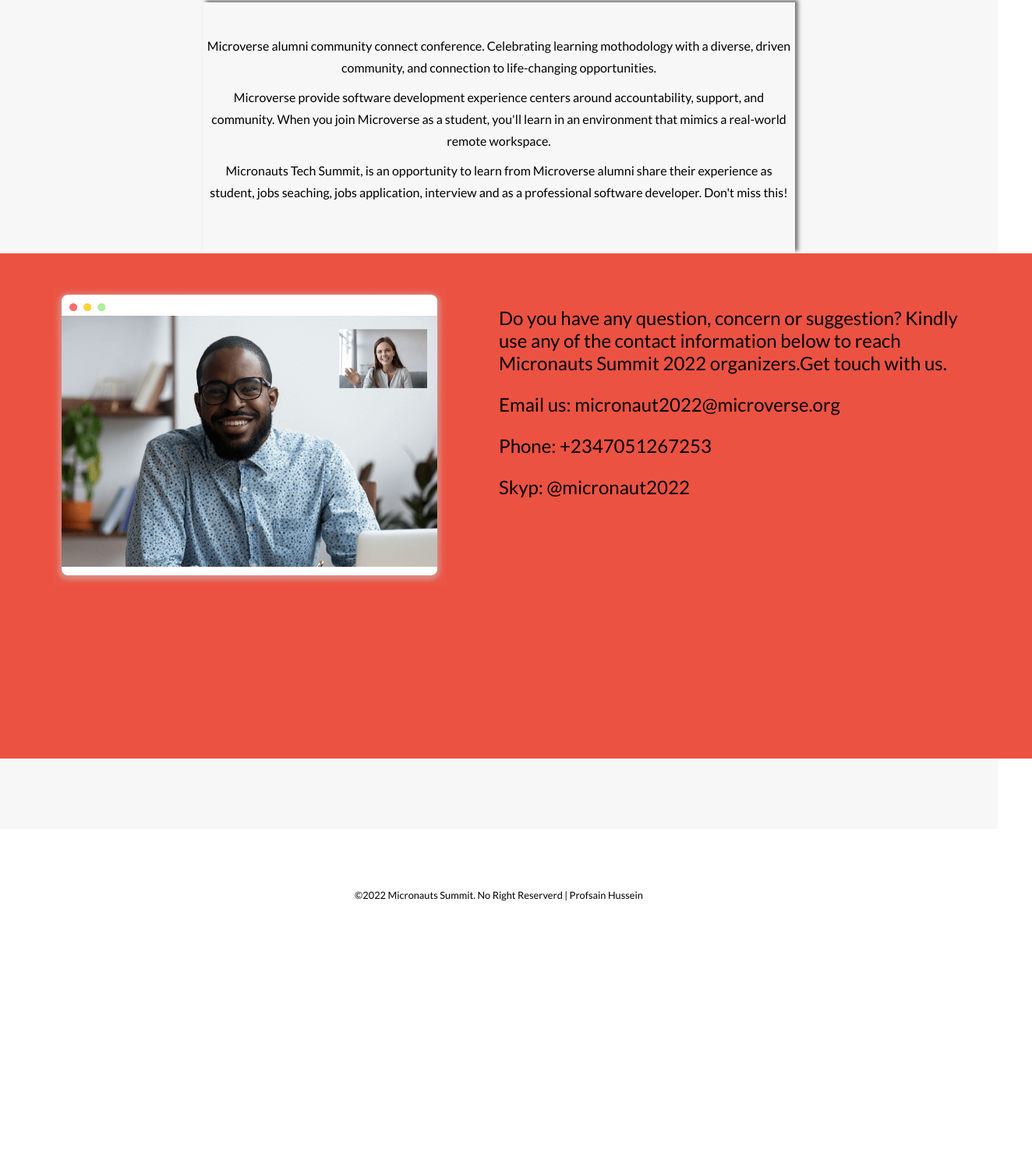
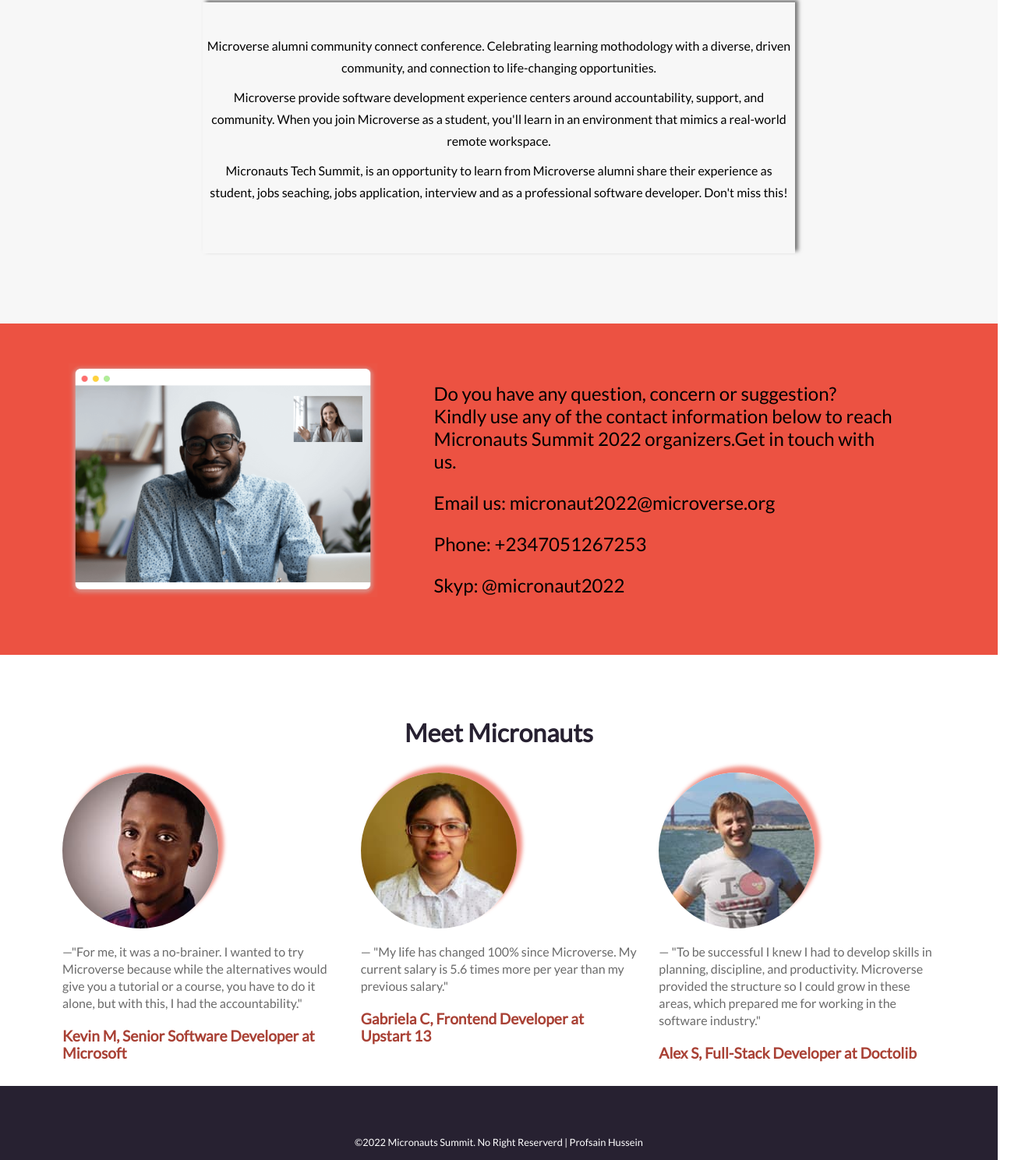
Before and after one commit to Profsain/capstone-projects1, a website: page pages/about.html in a window 1280 px wide. Shown: the part 332-1820 px from the top of the page at 78% size, 1324 px wide, since content can reach past the window. Before the commit the page ends 1501 px from the top, so only its background shows below. Drawn offline with Linux system fonts and the light colour scheme; a web font is replaced by a local one.

Commit message:
Complete Mobile responsiveness

```diff
--- a/assets/scripts/main.js
+++ b/assets/scripts/main.js
@@ -1,6 +1,9 @@
 const hamburgar = document.getElementById('hamburger-icon');
 const mobileMenu = document.querySelector('.mobile-menu')
 const navClose = document.querySelectorAll('.mobile-nav-link');
+
+// const speakers = speakers;
+console.log(speakers)
 
 // Open and close mobile menu bar
 const toggleMobileMenu = () => {
--- a/assets/styles/main.css
+++ b/assets/styles/main.css
@@ -137,7 +137,7 @@
   display: none;
 }
 
-.nav-link:hover {
+.active, .nav-link:hover {
   color: #ec5242;
 }
 
@@ -324,6 +324,95 @@
   padding-top: 4rem;
 }
 
+/* about page style */
+.about-main {
+  display: flex;
+  flex-direction: column;
+  justify-content: center;
+  align-items: center;
+  background-color: #f7f7f7;
+  padding: 7%;
+  text-align: center;
+}
+
+.about-text {
+  box-shadow: 4px -3px 5px 0px rgba(0,0,0,0.53);
+  -webkit-box-shadow: 4px -3px 5px 0px rgba(0,0,0,0.53);
+  -moz-box-shadow: 4px -3px 5px 0px rgba(0,0,0,0.53);
+  padding: 3rem 0;
+  max-width: 95vh;
+}
+.about-text > p {
+  font-size: 1rem;
+  margin-top: -6px;
+  line-height: 28px;
+}
+
+.contact-section {
+  display: flex;
+  flex-direction: row;
+  justify-content: space-around;
+  padding: 4%;
+  background-color: #ec5242;
+}
+
+.contact-info {
+  padding-right: 4%;
+  text-align: left;
+  font-size: 1.5rem;
+  max-width: 50%;
+}
+
+.contact-img {
+  max-width: 50%;
+}
+.contact-img > img {
+  width: auto;
+  height: 300px;
+}
+
+.alumni-section {
+  display: flex;
+  flex-direction: column;
+  justify-content: flex-start;
+  align-items: center;
+  padding: 0 5rem;
+}
+.alumni-sec {
+  color: #272131;
+  padding-top: 3rem;
+}
+
+.alumni-grid {
+  display: grid;
+  grid-template-columns: repeat(3, 1fr);
+  gap: 28px;
+}
+
+.alumni-pic > img {
+  border-radius: 50%;
+  box-shadow: 7px -8px 5px 0px rgba(236,82,66,0.66);
+  -webkit-box-shadow: 7px -8px 5px 0px rgba(236,82,66,0.66);
+  -moz-box-shadow: 7px -8px 5px 0px rgba(236,82,66,0.66);
+}
+
+.alumni-info {
+  line-height: 22px;
+  font-weight: 300;
+  color: #6b6b6b;
+}
+
+.alumni-profile {
+  font-size: 1.2rem;
+  font-weight: 600;
+  color: #a94135;
+}
+
+.about-footer {
+  background-color: #272131;
+  color: #fff;
+  padding-bottom: 3rem;
+}
 @media (max-width: 894px) {
   .header {
     position: fixed;
@@ -415,48 +504,20 @@
   .footer-text {
     font-size: 1.2rem;
   }
+
+  .contact-section {
+    flex-direction: column;
+    justify-content: flex-start;
+    align-items: center;
+  }
+
+  .contact-img, .contact-info {
+    max-width: 100%;
+    padding: 26px;
+  }
+
+  .alumni-grid {
+    grid-template-columns: repeat(1, 1fr);
+    padding: 0 28px;
+  }
 }
-
-/* about page style */
-.about-main {
-  display: flex;
-  flex-direction: column;
-  justify-content: center;
-  align-items: center;
-  background-color: #f7f7f7;
-  padding: 7%;
-  text-align: center;
-}
-
-.about-text {
-  box-shadow: 4px -3px 5px 0px rgba(0,0,0,0.53);
-  -webkit-box-shadow: 4px -3px 5px 0px rgba(0,0,0,0.53);
-  -moz-box-shadow: 4px -3px 5px 0px rgba(0,0,0,0.53);
-  padding: 3rem 0;
-  max-width: 95vh;
-}
-.about-text > p {
-  font-size: 1rem;
-  margin-top: -6px;
-  line-height: 28px;
-}
-
-.contact-section {
-  display: grid;
-  grid-template-columns: repeat(2, 1fr);
-  width: 100vw;
-  height: 70vh;
-  padding: 4%;
-  background-color: #ec5242;
-}
-
-.contact-info {
-  padding-right: 4%;
-  text-align: left;
-  font-size: 1.5rem;
-}
-
-.contact-img > img {
-  width: auto;
-  height: 50%;
-}
--- a/pages/about.html
+++ b/pages/about.html
@@ -28,14 +28,14 @@
           <li class="nav-items"><a class="top-link" href="#"><i class="fa fa-facebook"></i></a></li>
           <li class="nav-items"><a class="top-link" href="#"><i class="fa fa-twitter"></i></a></li>
           <li class="nav-items"><a class="top-link" href="#">English</a></li>
-          <li class="nav-items"><a class="top-link" href="#home-section">My page</a></li>
+          <li class="nav-items"><a class="top-link" href="../index.html">My page</a></li>
           <li class="nav-items"><a class="top-link" href="#">Logout</a></li>
         </ul>
       </div>
       <div class="main-nav">
         <div><a class="brand" href="../index.html">MicronautsTS..</a></div>
         <ul class="main-nav-menu top-nav-menu">
-          <li><a class="nav-link" href="#">About</a></li>
+          <li><a class="nav-link active" href="#">About</a></li>
           <li><a class="nav-link" href="../index.html">Program</a></li>
           <li><a class="nav-link" href="#">Join</a></li>
           <li><a class="nav-link" href="#speakers-section">Sponsor</a></li>
@@ -77,13 +77,14 @@
           <p>Micronauts Tech Summit, is an opportunity to learn from Microverse alumni share their experience as student,
             jobs seaching, jobs application, interview and as a professional software developer. Don't miss this! </p>
         </div>
+      </div>
       <div class="contact-section">
         <div class="contact-img">
           <img src="../assets/images/contactimg.png" alt="micronauts with smiles">
         </div>
         <div class="contact-info">
           <p>Do you have any question, concern or suggestion? Kindly use any of the contact information below to reach Micronauts
-              Summit 2022 organizers.Get touch with us. </p>
+            Summit 2022 organizers.Get in touch with us. </p>
           <p class="contact-link">
             Email us: <span>micronaut2022@microverse.org</span>
           </p>
@@ -95,9 +96,49 @@
           </p>
         </div>
       </div>
+      <div class="alumni-section">
+        <h3 class="section-title alumni-sec">Meet Micronauts</h3>
+        <div class="alumni-grid">
+        <div class="alumni-card">
+          <div class="alumni-pic">
+            <img src="../assets/images/kevi.jpg" alt="kelvin micronauts">
+          </div>
+          <div class="alumni-info">
+            <p class="alumni-intro">
+              —"For me, it was a no-brainer. I wanted to try Microverse because while the alternatives would
+              give you a tutorial or a course, you have to do it alone, but with this, I had the accountability."
+            </p>
+            <p class="alumni-profile">Kevin M, Senior Software Developer at Microsoft</p>
+          </div>
+        </div>
+        <div class="alumni-card">
+          <div class="alumni-pic">
+            <img src="../assets/images/gabriels.jpg" alt="gabriels micronauts">
+          </div>
+          <div class="alumni-info">
+            <p class="alumni-intro">
+              — "My life has changed 100% since Microverse.
+              My current salary is 5.6 times more per year than my previous salary."
+            </p>
+            <p class="alumni-profile">Gabriela C, Frontend Developer at Upstart 13</p>
+          </div>
+        </div>
+        <div class="alumni-card">
+          <div class="alumni-pic">
+            <img src="../assets/images/alex.jpg" alt="alex micronauts">
+          </div>
+          <div class="alumni-info">
+            <p class="alumni-intro">
+              — "To be successful I knew I had to develop skills in planning, discipline, and productivity. Microverse provided the structure so
+              I could grow in these areas, which prepared me for working in the software industry."
+            </p>
+            <p class="alumni-profile">Alex S, Full-Stack Developer at Doctolib</p>
+          </div>
+        </div>
+      </div>
       </div>
       <!-- footer section -->
-      <div class="footer-section">
+      <div class="footer-section about-footer">
         <p class="footer-text">&#169;2022 Micronauts Summit. No Right Reserverd | Profsain Hussein</p>
       </div>
     </main>
```
Also changed, not shown: assets/scripts/database.js (added, +44 -0 lines), index.html (+2 -1 lines). Lines whose indentation alone changed are shown as unchanged.
